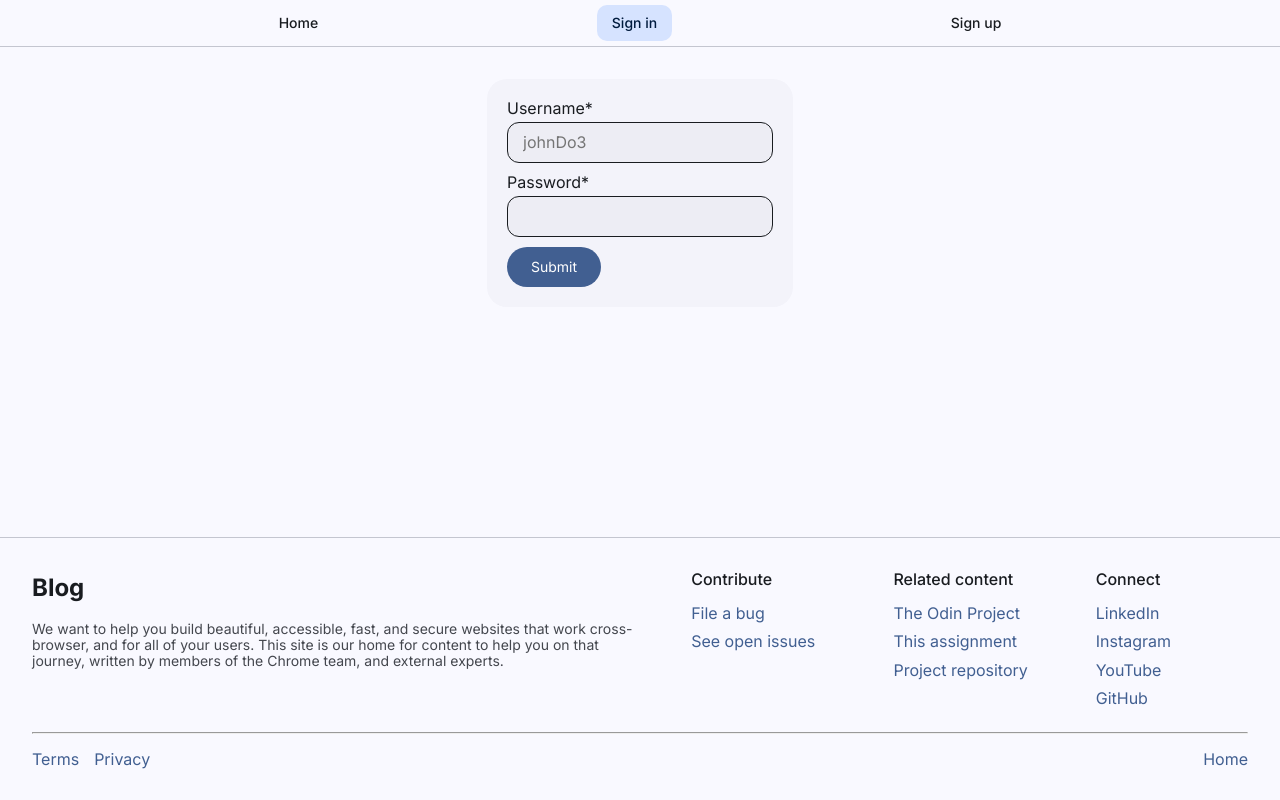
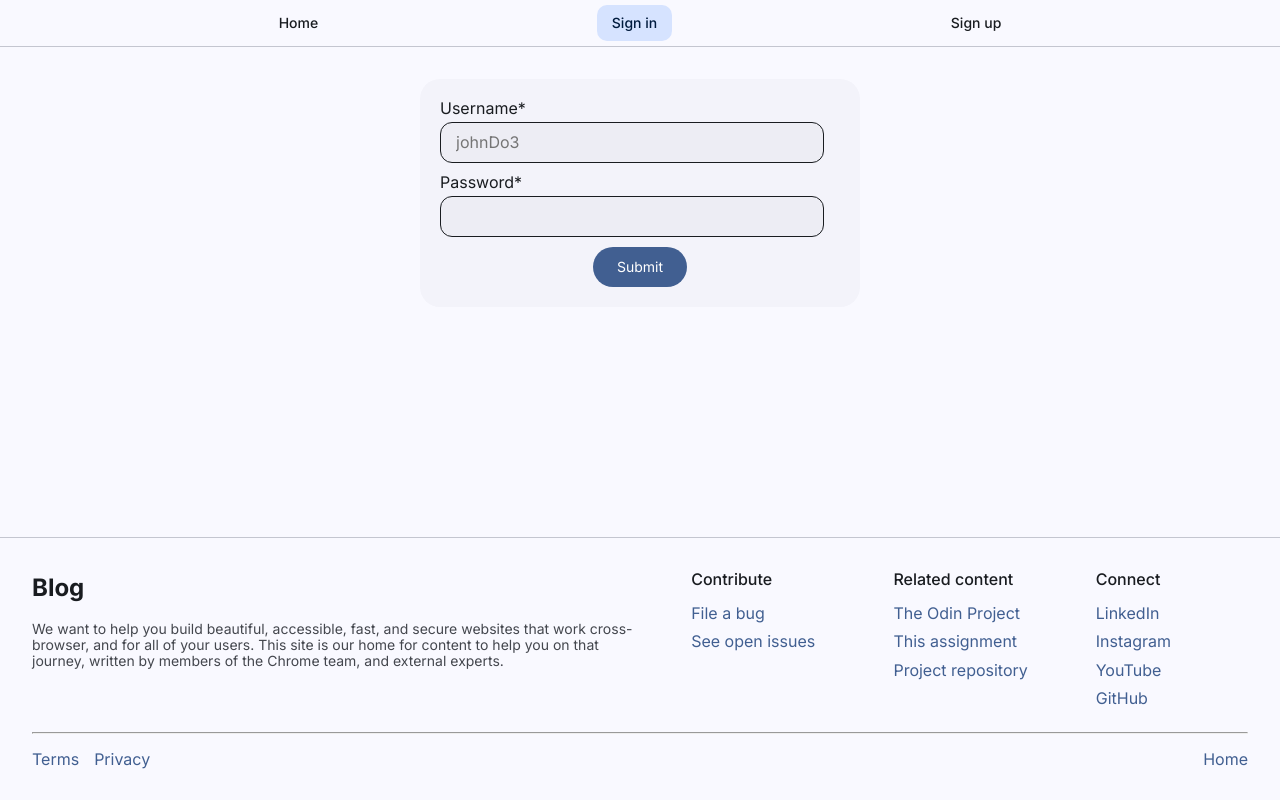
Before and after one commit to shravzzv/ODIN-Blog-api-project-client, a React (Vite) app: page /signin in a window 1280 px wide. Built offline with nearby package versions, Linux system fonts and the light colour scheme.

Commit message:
feat: Update form styles

```diff
--- a/src/styles/global.css
+++ b/src/styles/global.css
@@ -205,10 +205,15 @@ button {
 
 form {
   margin: auto;
-  max-width: max-content;
   background-color: var(--surface-container-low);
   padding: 20px;
   border-radius: 20px;
+  display: flex;
+  flex-direction: column;
+  align-items: center;
+  justify-content: center;
+  max-width: 400px;
+  gap: 10px;
 
   .formControl,
   label,
@@ -218,11 +223,12 @@ form {
   }
 
   .formControl {
-    margin-bottom: 10px;
+    width: 100%;
   }
 
   label {
     margin-bottom: 5px;
+    text-align: left;
   }
 
   input,
@@ -233,11 +239,32 @@ form {
     resize: vertical;
     color: inherit;
     background-color: var(--surface-container);
+    width: 88%;
+  }
+
+  .formControl:has(input[type='file']) {
+    max-width: 100%;
+    overflow: hidden;
+  }
+  input[type='file'] {
   }
 
   span.error {
     font-size: 14px;
     color: var(--error);
+  }
+
+  @media (min-width: 768px) {
+    /* max-width: 400px; */
+    /*
+    .formControl {
+      max-width: 370px;
+    }
+
+    input,
+    textarea {
+      max-width: 370px;
+    } */
   }
 }
 
```
